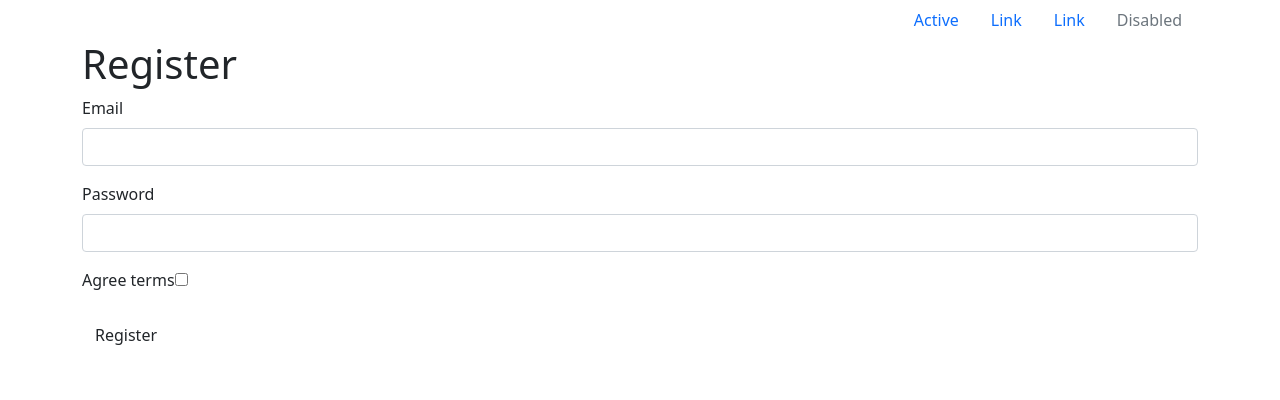
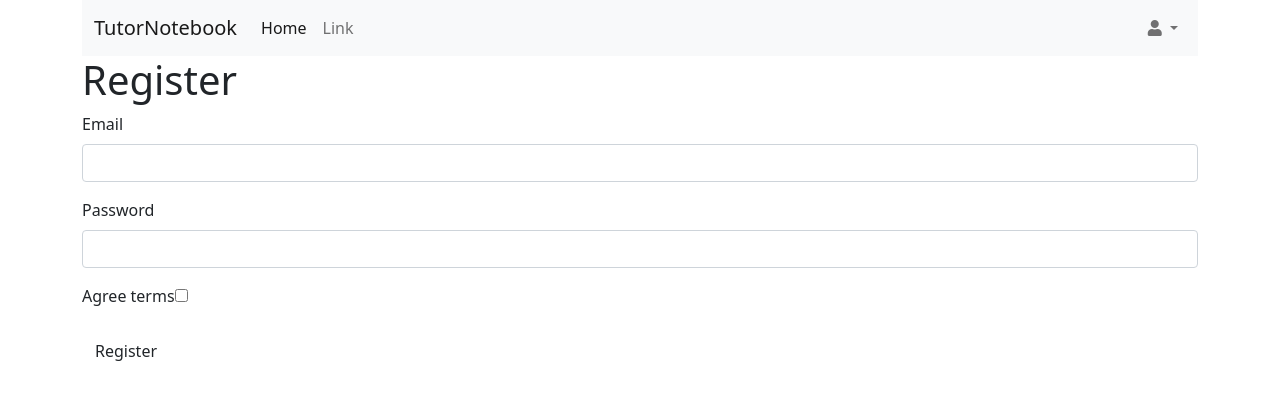
Before and after one commit to ivancevic/tutornotebook, a Symfony app: template templates/registration/register.html.twig in a window 1280 px wide. Shown: the top 400 px of the page. Run offline with Twig, Linux system fonts and the light colour scheme; the template is opened without the code that fills it, so the values that code supplies are empty; form fields are guessed from the names that the template uses; some libraries are stand-ins or nearby versions.

Commit message:
Knew routing

```diff
--- a/src/Controller/SecurityController.php
+++ b/src/Controller/SecurityController.php
@@ -10,7 +10,7 @@ use Symfony\Component\Security\Http\Authentication\AuthenticationUtils;
 class SecurityController extends AbstractController
 {
     /**
-     * @Route("/login", name="app_login")
+     * @Route("/", name="app_login")
      */
     public function login(AuthenticationUtils $authenticationUtils): Response
     {
--- a/templates/base.html.twig
+++ b/templates/base.html.twig
@@ -6,9 +6,9 @@
         {# Run `composer require symfony/webpack-encore-bundle`
            and uncomment the following Encore helpers to start using Symfony UX #}
         {% block stylesheets %}
+            <link rel="stylesheet" href="https://cdnjs.cloudflare.com/ajax/libs/font-awesome/5.10.0/css/all.min.css" integrity="sha512-PgQMlq+nqFLV4ylk1gwUOgm6CtIIXkKwaIHp/PAIWHzig/lKZSEGKEysh0TCVbHJXCLN7WetD8TFecIky75ZfQ==" crossorigin="anonymous" referrerpolicy="no-referrer" />
             <link href="https://cdn.jsdelivr.net/npm/bootstrap@5.1.3/dist/css/bootstrap.min.css" rel="stylesheet" integrity="sha384-1BmE4kWBq78iYhFldvKuhfTAU6auU8tT94WrHftjDbrCEXSU1oBoqyl2QvZ6jIW3" crossorigin="anonymous">
-            <script src="https://cdn.jsdelivr.net/npm/bootstrap@5.1.3/dist/js/bootstrap.bundle.min.js" integrity="sha384-ka7Sk0Gln4gmtz2MlQnikT1wXgYsOg+OMhuP+IlRH9sENBO0LRn5q+8nbTov4+1p" crossorigin="anonymous"></script>
-
+            <link rel="stylesheet" href="{{ asset('css/main.css') }}">
             {#{{ encore_entry_link_tags('app') }}#}
         {% endblock %}
 
@@ -22,6 +22,64 @@
     <body>
         <div class="container">
         {% block nav %}
+            <nav class="navbar navbar-expand-lg navbar-light bg-light">
+                <div class="container-fluid">
+                  <a class="navbar-brand" href="#">TutorNotebook</a>
+                  <button class="navbar-toggler" type="button" data-bs-toggle="collapse" data-bs-target="#navbarSupportedContent" aria-controls="navbarSupportedContent" aria-expanded="false" aria-label="Toggle navigation">
+                    <span class="navbar-toggler-icon"></span>
+                  </button>
+                  <div class="collapse navbar-collapse" id="navbarSupportedContent">
+                    <ul class="navbar-nav me-auto mb-2 mb-lg-0">
+                      <li class="nav-item">
+                        <a class="nav-link active" aria-current="page" href="#">Home</a>
+                      </li>
+                      <li class="nav-item">
+                        <a class="nav-link" href="#">Link</a>
+                      </li>
+
+                    </ul>
+                    <ul class="navbar-nav ms-auto mb-2 mb-lg-0">
+                      <li class="nav-item dropdown">
+                        <a class="nav-link dropdown-toggle" href="#" id="navbarDropdown" role="button" data-bs-toggle="dropdown" aria-expanded="false">
+                          <i class="fas fa-user"></i> {{ app.user.username }}
+                        </a>
+                        <ul class="dropdown-menu" aria-labelledby="navbarDropdown">
+                          <li><a class="dropdown-item" href="#">Action</a></li>
+                          <li><a class="dropdown-item" href="#">Another action</a></li>
+                          <li><hr class="dropdown-divider"></li>
+                          <li><a class="dropdown-item" href="{{ path('app_logout') }}">Logout</a></li>
+                        </ul>
+                      </li>
+                    </ul>
+
+                  </div>
+                </div>
+              </nav>
+            {#
+            <nav class="navbar navbar-dark bg-dark navbar-expand-sm">
+                <a class="navbar-brand" href="#">
+                  <img src="https://s3.eu-central-1.amazonaws.com/bootstrapbaymisc/blog/24_days_bootstrap/logo_white.png" width="30" height="30" alt="logo">
+                  TutorNotebook
+                </a>
+                <button class="navbar-toggler" type="button" data-toggle="collapse" data-target="#navbar-list-4" aria-controls="navbarNav" aria-expanded="false" aria-label="Toggle navigation">
+                  <span class="navbar-toggler-icon"></span>
+                </button>
+                <div class="nav-item dropdown" id="navbar-list-4">
+                  <ul class="navbar-nav">
+                      <li class="nav-item dropdown">
+                      <a class="nav-link dropdown-toggle" href="#" id="navbarDropdownMenuLink" role="button" data-toggle="dropdown" aria-haspopup="true" aria-expanded="false">
+                        <img src="https://s3.eu-central-1.amazonaws.com/bootstrapbaymisc/blog/24_days_bootstrap/fox.jpg" width="40" height="40" class="rounded-circle">
+                      </a>
+                      <div class="dropdown-menu" aria-labelledby="navbarDropdownMenuLink">
+                        <a class="dropdown-item" href="#">Dashboard</a>
+                        <a class="dropdown-item" href="#">Edit Profile</a>
+                        <a class="dropdown-item" href="#">Log Out</a>
+                      </div>
+                    </li>
+                  </ul>
+                </div>
+            </nav>
+            {#
             <ul class="nav justify-content-end">
                 <li class="nav-item">
                   <a class="nav-link active" aria-current="page" href="#">Active</a>
@@ -35,7 +93,7 @@
                 <li class="nav-item">
                   <a class="nav-link disabled">Disabled</a>
                 </li>
-            </ul>
+            </ul> #}
         {% endblock %}
         {% block body %}{% endblock %}
         </div>
--- a/templates/security/login.html.twig
+++ b/templates/security/login.html.twig
@@ -1,6 +1,8 @@
 {% extends 'base.html.twig' %}
 
 {% block title %}Log in!{% endblock %}
+
+{% block nav %}{% endblock %}
 
 {% block body %}
 
```
Also changed, not shown: src/Controller/DashboardController.php (+16 -4 lines), templates/dashboard/admin-dashboard.twig (added, +20 -0 lines), templates/dashboard/user-dashboard.twig (added, +20 -0 lines), public/css/main.css (added), 2 other files.
